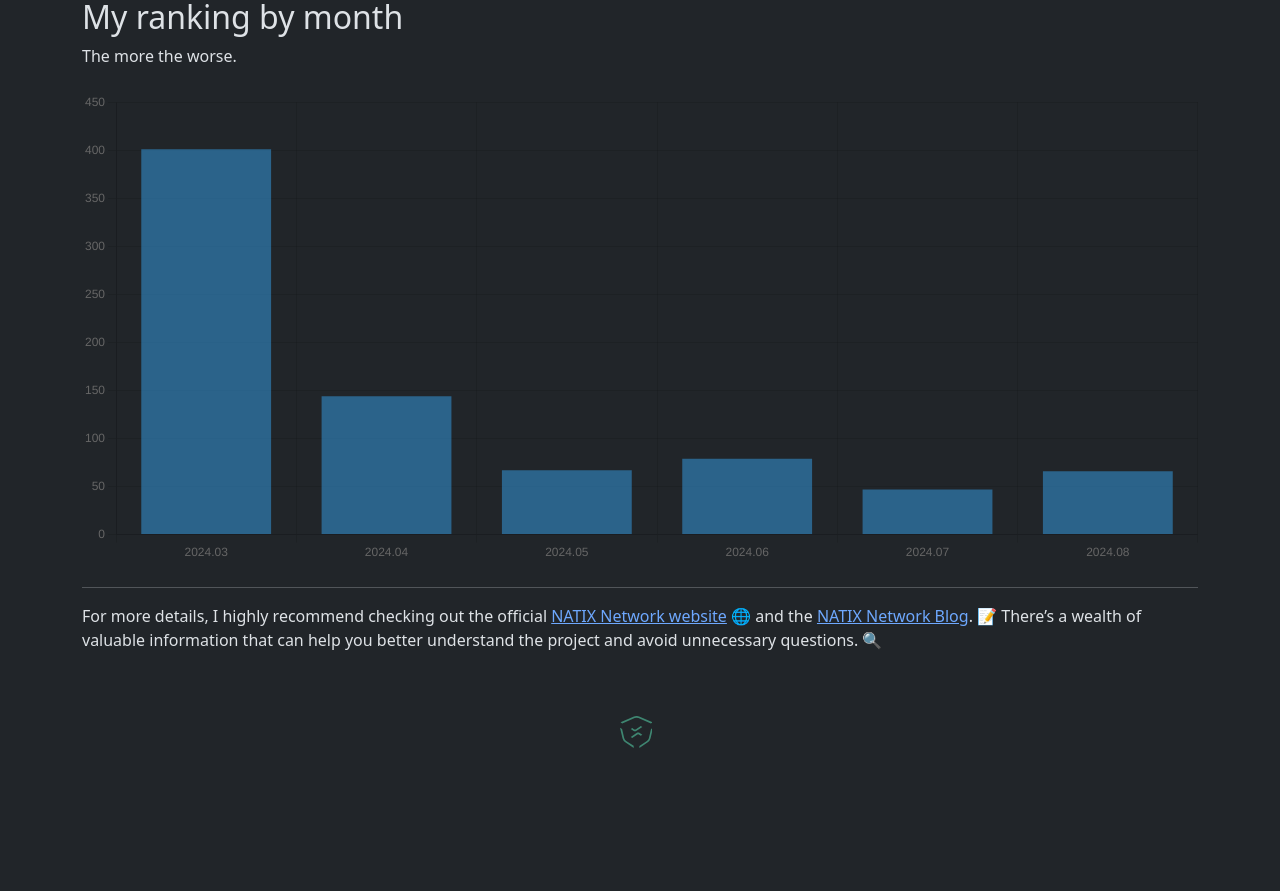
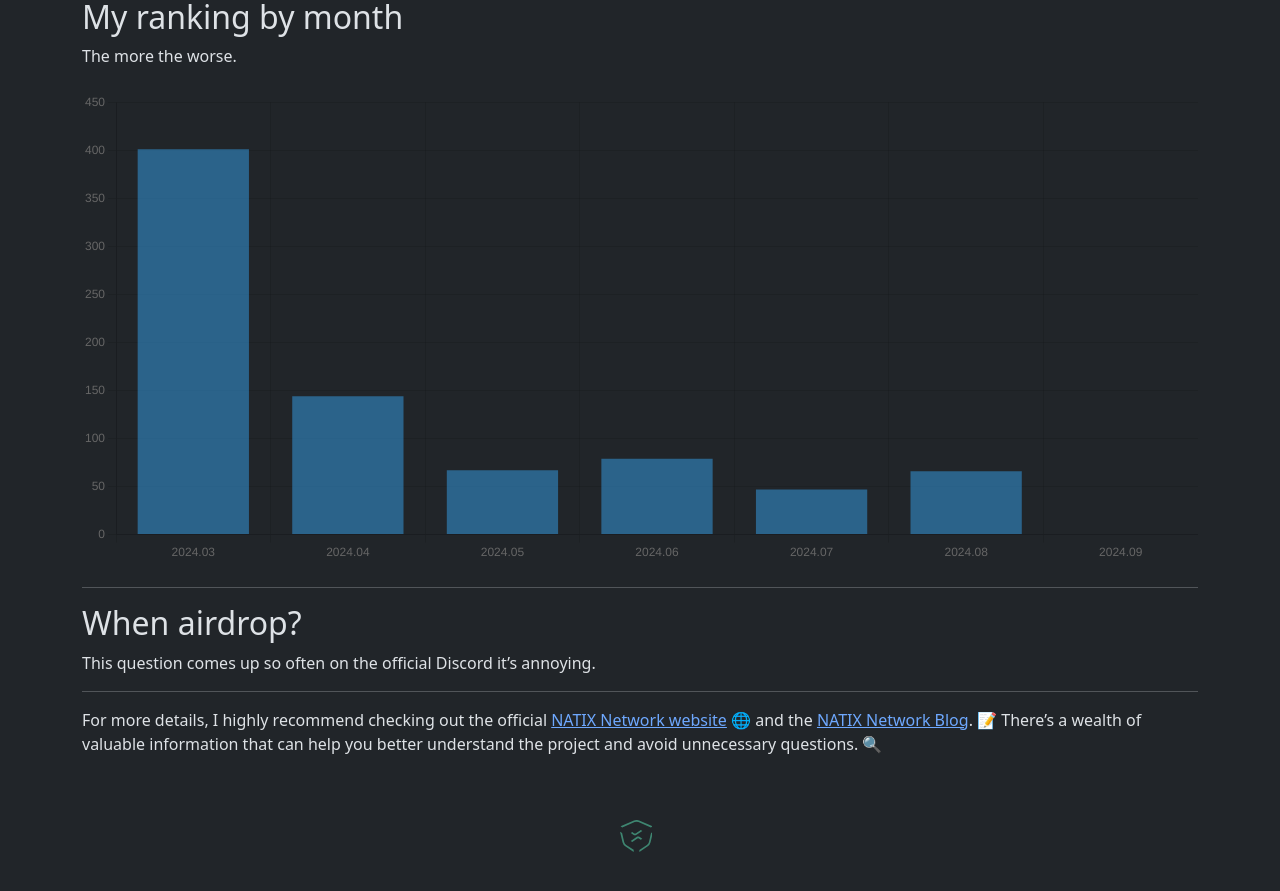
Before and after one commit to torrocus/natix, a Jekyll site: the page built from index.md, in a window 1280 px wide and 900 px high, scrolled down 2703 px. Shown: the top 891 px of the window. Built offline with Jekyll 4.4.1, drawn with Linux system fonts in a browser that asks for light colours; before the commit the page ends 3499 px from its top, so only the background shows below that.

Commit message:
Update monthly results

```diff
--- a/index.md
+++ b/index.md
@@ -182,8 +182,14 @@ The more the worse.
       }
     }
   })
-})()
+})();
 </script>
+
+---
+
+## When airdrop?
+
+This question comes up so often on the official Discord it's annoying.
 
 ---
 
```
Also changed, not shown: other parts of index.md (+1 -1 lines).
